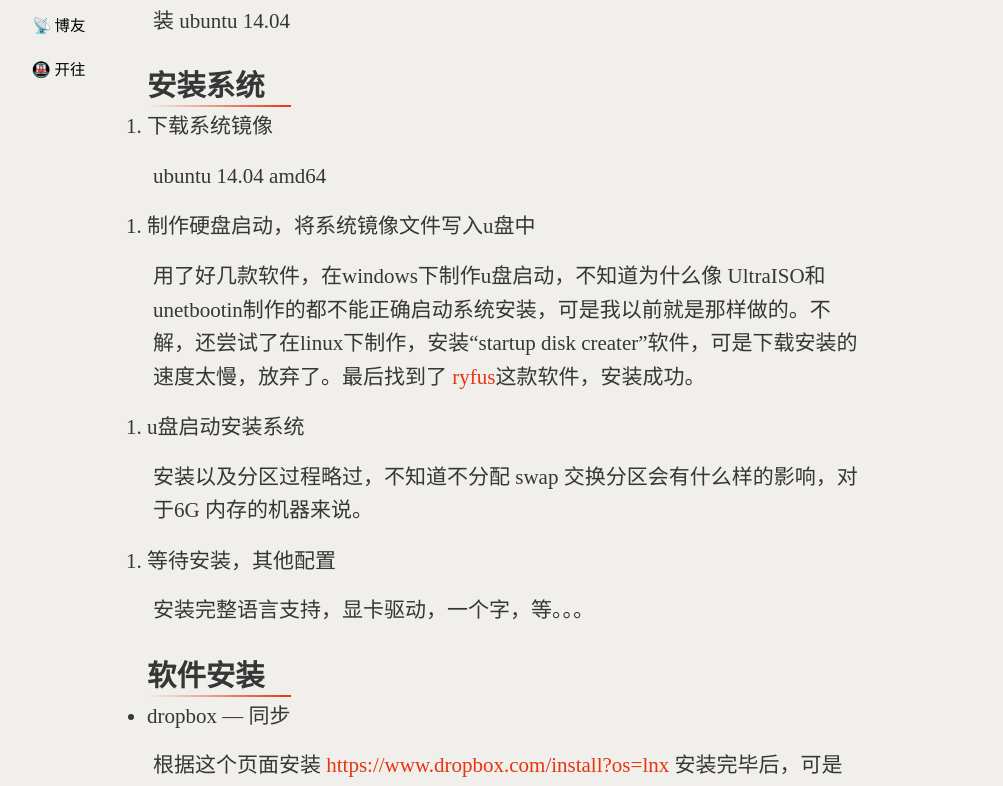
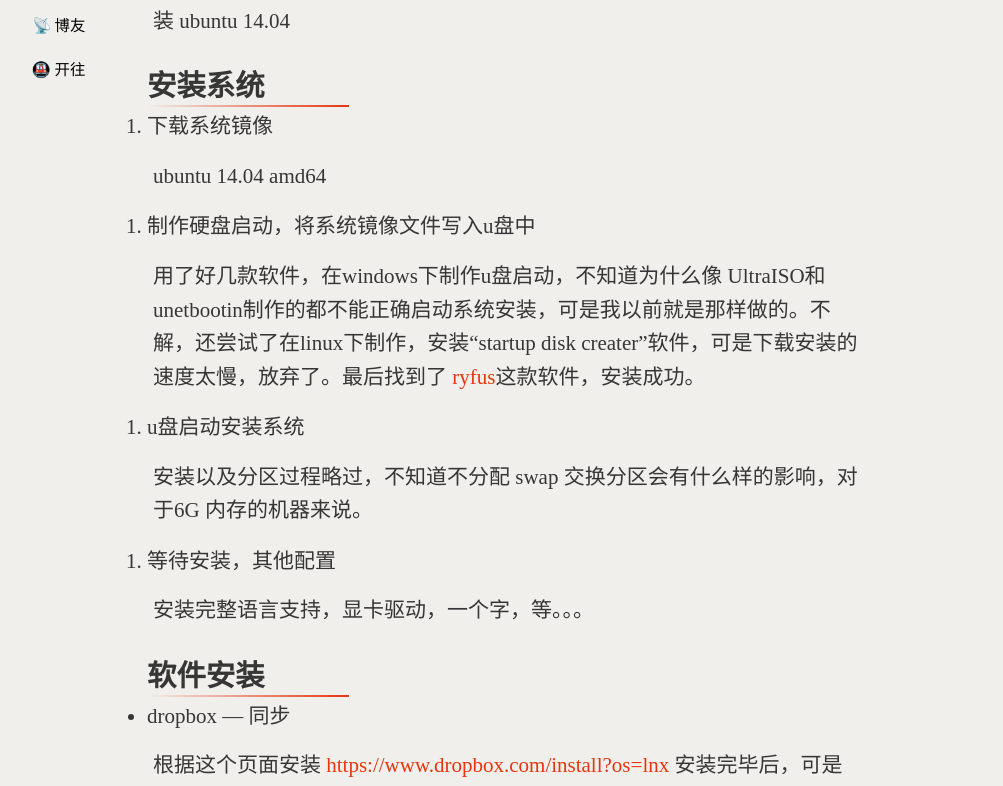
Before and after one commit to xavierskip/xavierskip.github.io, a Jekyll site: the page built from _posts/2014-04-24-linux-config.md, in a window 1280 px wide. Shown: the part 268-1054 px from the top of the page, without its empty margins (133-1136 px from the left). Built offline with Jekyll 4.4.1, drawn with Linux system fonts in a browser that asks for light colours; comment, search, counter and statistics services are not loaded; a style sheet for code colours, icons or effects is not loaded.

Commit message:
css .post h2:after width

```diff
--- a/media/css/style.css
+++ b/media/css/style.css
@@ -125,7 +125,7 @@ nav a:hover{background-color: var(--nav-hover-bg);text-decoration:none;color:var
     position: relative;
     top: 10px;
     left: 0;
-    width: 20%;
+    width: 28%;
     height: 2px;
     background: var(--h2-gradient-color);
     transition: width 0.3s ease-in-out;
```
